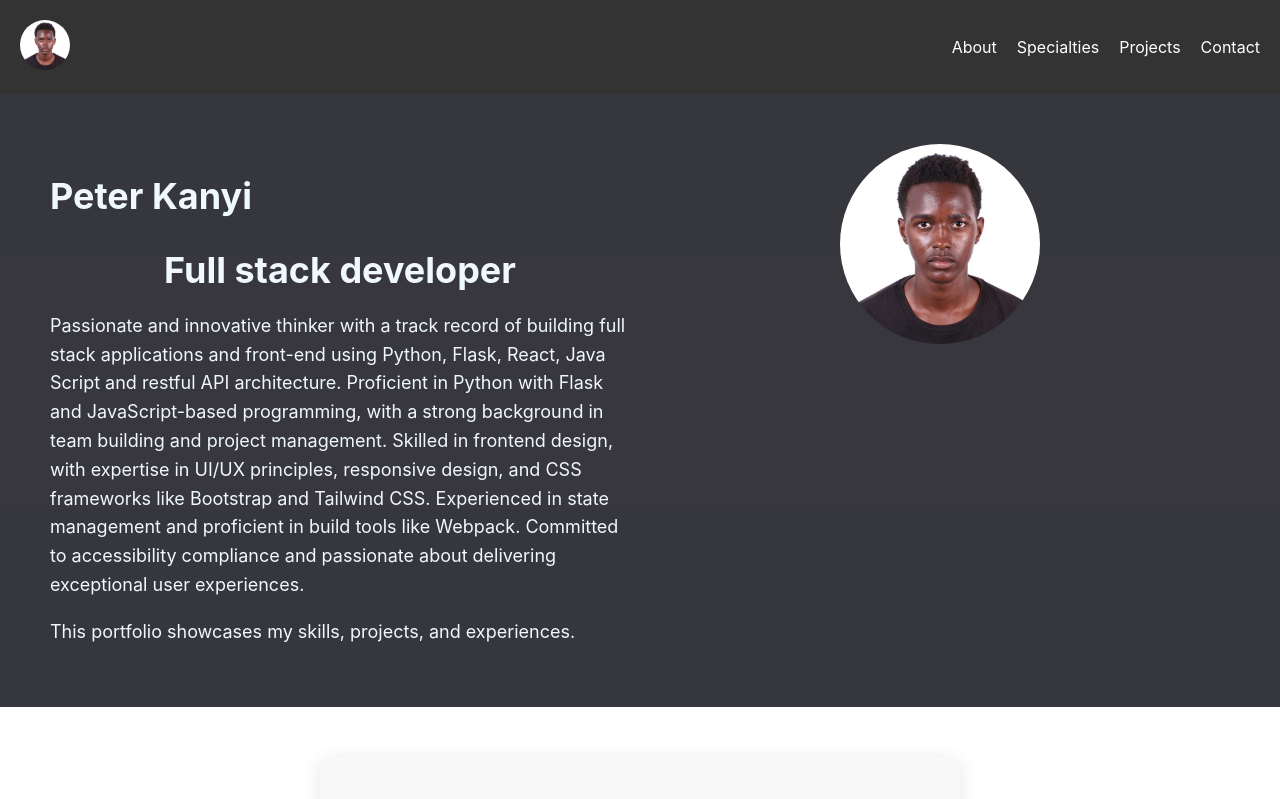
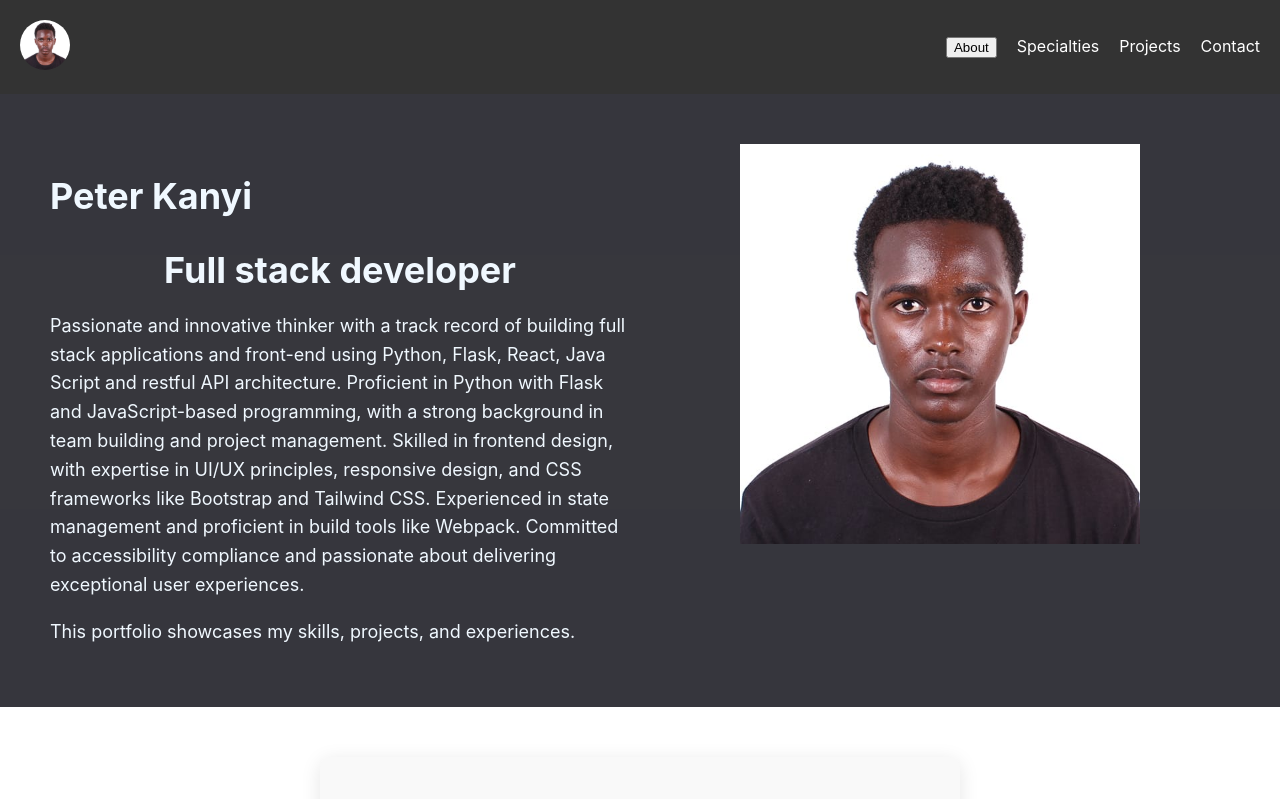
Before and after one commit to kanyi9/kanyi-portfolio, a React (Create React App) app in the folder kanyi-portfolio/: page / in a window 1280 px wide. Shown: the top 799 px of the page. Built offline with nearby package versions, Linux system fonts and the light colour scheme.

Commit message:
adds scroll effect

```diff
--- a/kanyi-portfolio/src/components/About.js
+++ b/kanyi-portfolio/src/components/About.js
@@ -2,8 +2,14 @@ import React from 'react';
 import './About.css'; // Import the CSS file for styling
 
 const AboutMe = () => {
+    const smoothScrollTo = (targetId) => {
+        const targetElement = document.getElementById(targetId);
+        if (targetElement) {
+            targetElement.scrollIntoView({ behavior: 'smooth' });
+        }
+    };
     return (
-        <div className="about-container">
+        <section id='about' className="about-container">
             <h2>About Me</h2>
             <p>
                 Hello! I'm [Your Name], a passionate web developer with a love for creating beautiful and functional web applications.
@@ -13,7 +19,7 @@ const AboutMe = () => {
                 In my free time, I love exploring new places, reading books, and contributing to open-source projects.
                 I'm always looking for new challenges and opportunities to grow as a developer.
             </p>
-        </div>
+        </section>
     );
 };
 
--- a/kanyi-portfolio/src/components/Introduction.css
+++ b/kanyi-portfolio/src/components/Introduction.css
@@ -19,9 +19,10 @@
 }
 
 .introduction-image img {
-    width: 200px;
-    height: 200px;
-    border-radius: 50%;
+    width: 400px;
+    height: 400px;
+    -moz-float-edge: 34;
+    /* border-radius: 100%; */
 }
 
 .introduction h1 {
--- a/kanyi-portfolio/src/components/Navbar.js
+++ b/kanyi-portfolio/src/components/Navbar.js
@@ -2,13 +2,19 @@ import React from 'react';
 import './Navbar.css'; // Import the CSS file for styling
 
 const Navbar = () => {
+    const smoothScrollTo = (targetId) => {
+        const targetElement = document.getElementById(targetId);
+        if (targetElement) {
+            targetElement.scrollIntoView({ behavior: 'smooth' });
+        }
+    };
     return (
         <nav className="navbar">
             <div className="navbar-logo">
                 <img src="./images/kanyi.jpg" alt="Profile" />
             </div>
             <ul className="navbar-links">
-                <li><a href="#about">About</a></li>
+                <li><button color='black' onClick={() => smoothScrollTo('about')}>About</button></li>
                 <li><a href="#specialties">Specialties</a></li>
                 <li><a href="#projects">Projects</a></li>
                 <li><a href="#contact">Contact</a></li>
```
Also changed, not shown: kanyi-portfolio/src/components/Introduction.js (line endings or trailing spaces).
